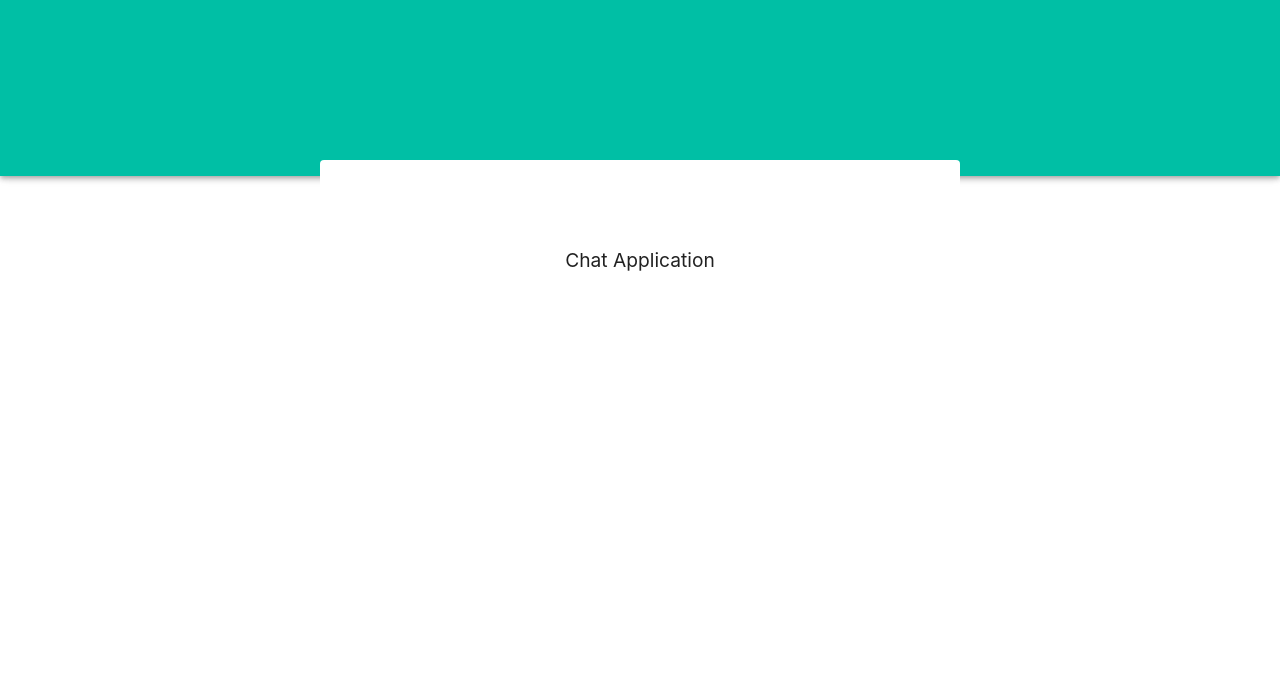
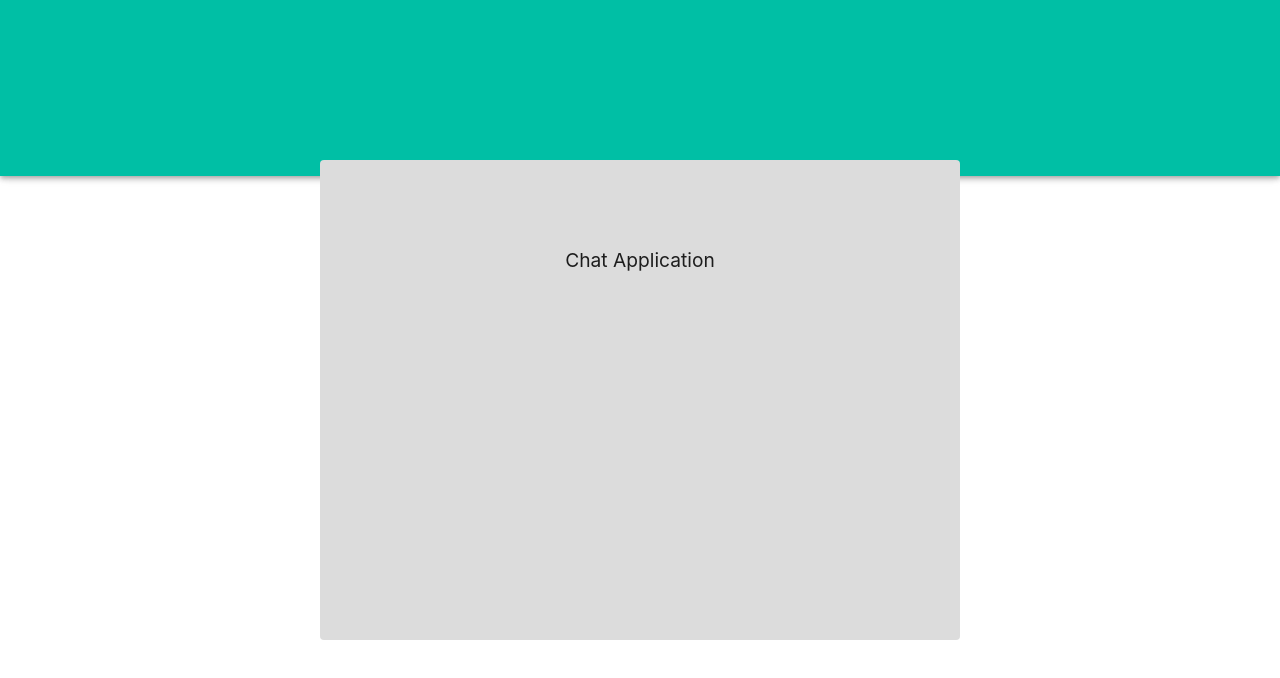
Before and after one commit to Soumendu1727/ChatApplicationClone, a React (Create React App) app: page / in a window 1280 px wide. Shown: the top 678 px of the page. Built offline with nearby package versions, Linux system fonts and the light colour scheme.

Commit message:
update Color

```diff
--- a/src/components/account/LoginDialogue.jsx
+++ b/src/components/account/LoginDialogue.jsx
@@ -8,7 +8,8 @@ const dialogStyle = {
     width: '50%',
     maxWidth: '100%',
     maxHeight: '100%',
-    overflow: 'none'
+    overflow: 'none',
+    backgroundColor: '#DCDCDC'
 }
 
 const Component = styled(Box)`
```
